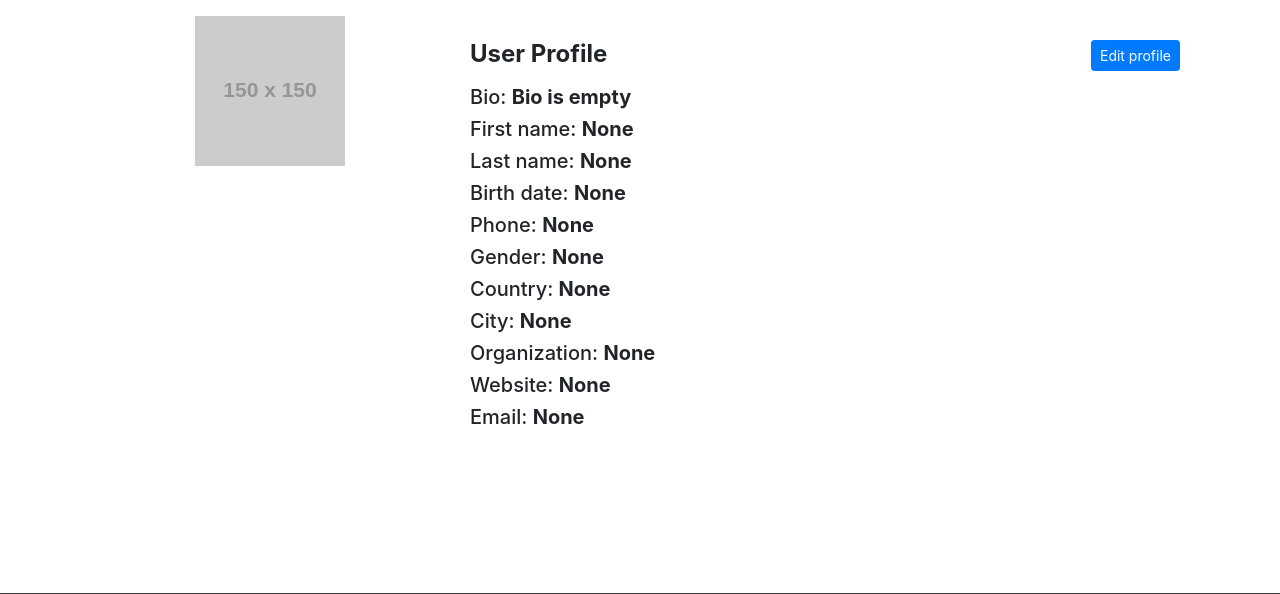
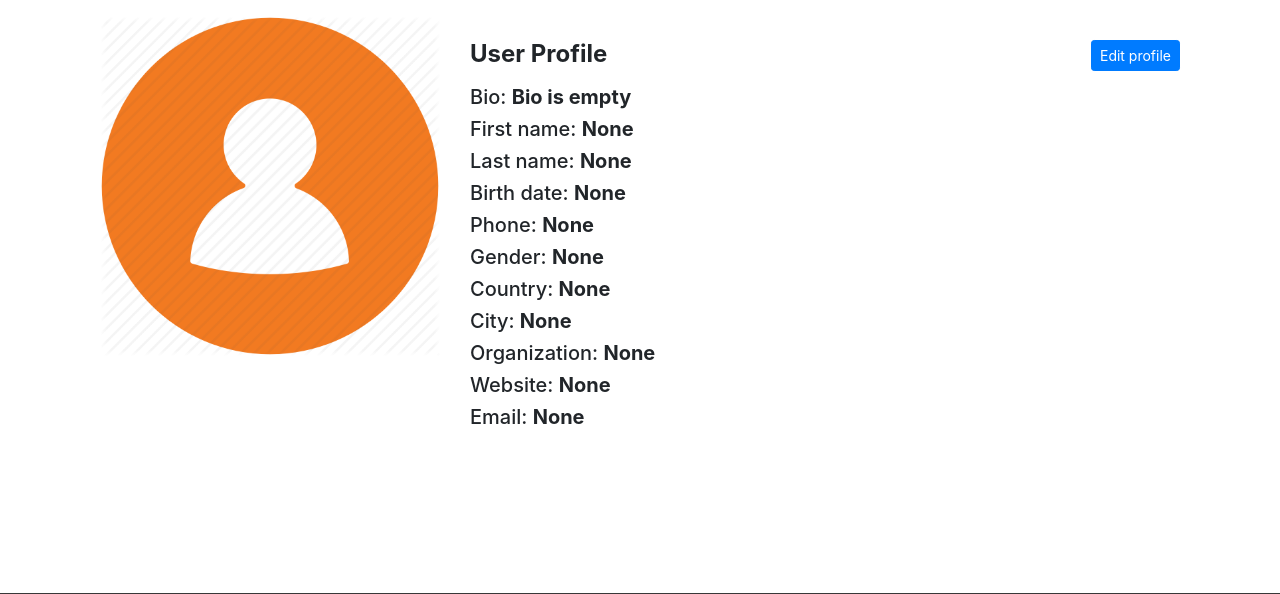
Before and after one commit to didarbek/djangoecommerce, a Django app: page /profile/ in a window 1280 px wide. Shown: the part 127-721 px from the top of the page. Run offline with Django 3.2, Linux system fonts and the light colour scheme; grey boxes labelled with a size stand in for pictures from a placeholder-image service; some libraries are stand-ins or nearby versions.

Commit message:
changes)))

```diff
--- a/templates/profile.html
+++ b/templates/profile.html
@@ -79,7 +79,7 @@
             {% if user.profile.avatar %}
             <img src="{{ user.profile.avatar.url }}" class="mx-auto img-fluid img-circle d-block" alt="avatar">
             {% else %}
-            <img src="//placehold.it/150" class="mx-auto img-fluid img-circle d-block" alt="avatar">
+            <img src="{% static 'img/default.png' %}" class="mx-auto img-fluid img-circle d-block" alt="avatar">
             {% endif %}
         </div>
     </div>
```
Also changed, not shown: core/forms.py (line endings or trailing spaces), core/migrations/0004_auto_20200212_1528.py (added), core/migrations/0005_auto_20200212_1549.py (added), db.sqlite3, static/img/default.png (added), 1 other file.
